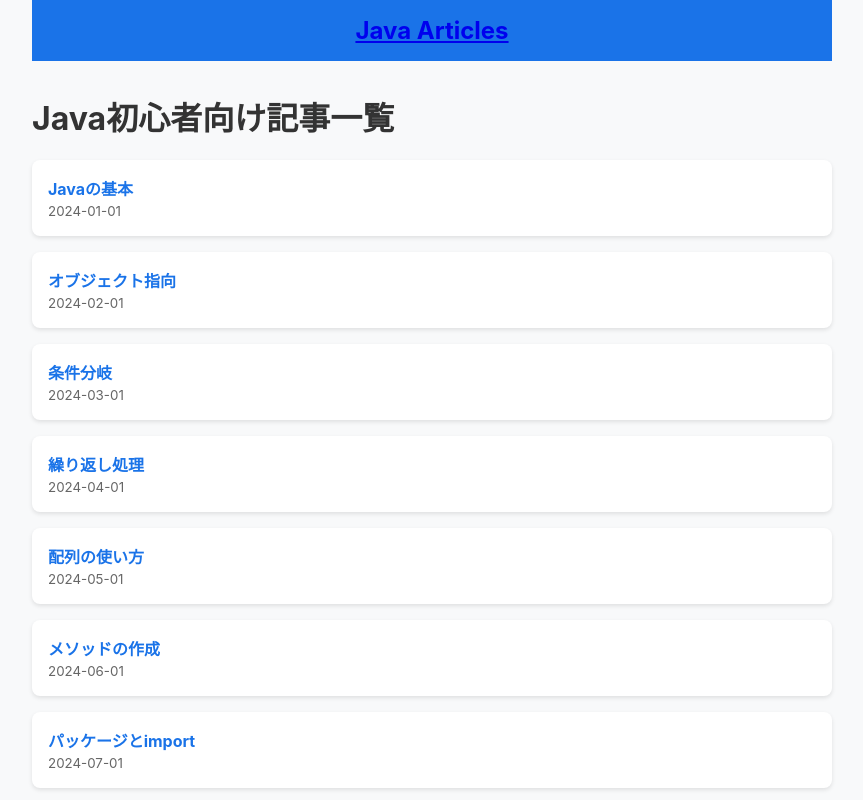
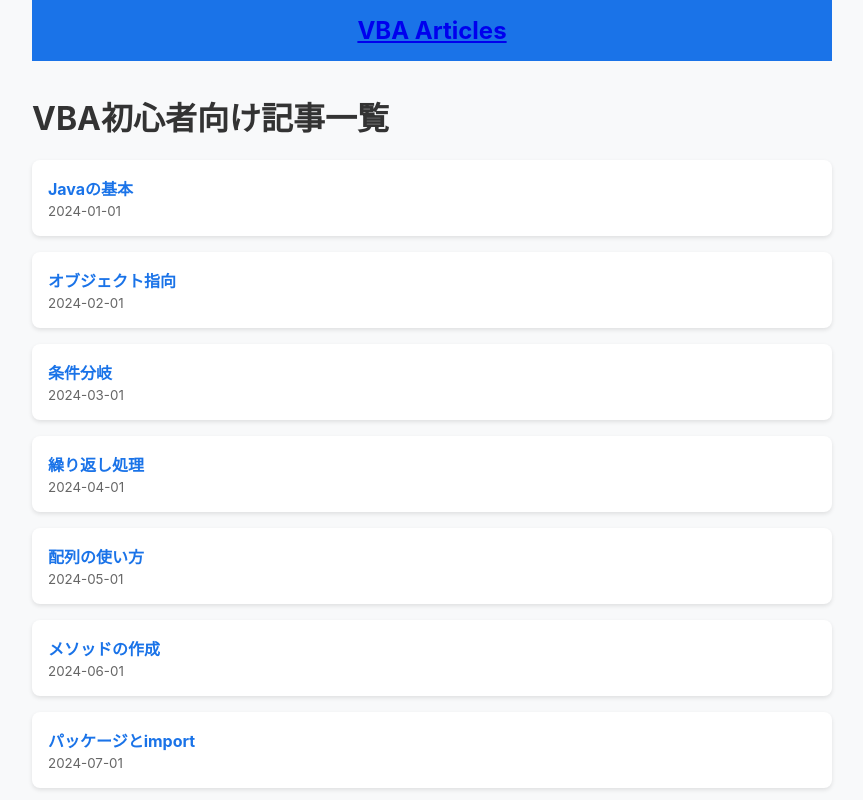
Before and after one commit to mittya6/experiment-codex, a Next.js app: page / in a window 1280 px wide. Shown: the top 800 px of the page, without its empty margins (208-1071 px from the left). Built offline with nearby package versions, Linux system fonts and the light colour scheme.

Commit message:
Update site to VBA

```diff
--- a/components/Layout.js
+++ b/components/Layout.js
@@ -9,7 +9,7 @@ export default function Layout({ children }) {
       </Head>
       <header className="header">
         <Link href="/">
-          <h2 className="siteTitle">Java Articles</h2>
+          <h2 className="siteTitle">VBA Articles</h2>
         </Link>
       </header>
       <main>{children}</main>
--- a/pages/index.js
+++ b/pages/index.js
@@ -16,9 +16,9 @@ export default function Home({ allPostsData }) {
   return (
     <Layout>
       <Head>
-        <title>Java初心者向けサイト</title>
+        <title>VBA初心者向け記事一覧</title>
       </Head>
-      <h1>Java初心者向け記事一覧</h1>
+      <h1>VBA初心者向け記事一覧</h1>
       <ul className="postList">
         {allPostsData.map(({ slug, title, date }) => (
           <li key={slug} className="postItem">
```
